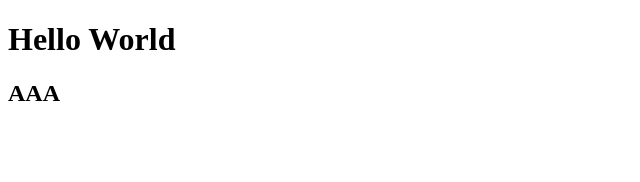
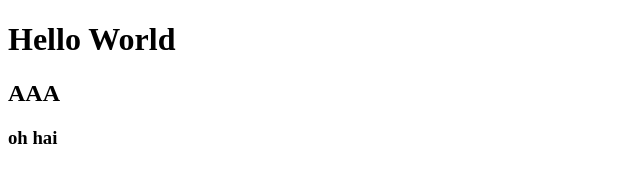
Before and after one commit to QiWuVera/Personal_Archive, a plain HTML site: page index.html in a window 1280 px wide. Shown: the full height of the page, 0-640 px from the left. Drawn offline with Linux system fonts and the light colour scheme.

Commit message:
second commit

```diff
--- a/index.html
+++ b/index.html
@@ -7,6 +7,7 @@
 	<body>
 		<h1>Hello World</h1>
 		<h2>AAA</h2>
+		<h3>oh hai</h3>
 	</body>
 
 </html>
```
